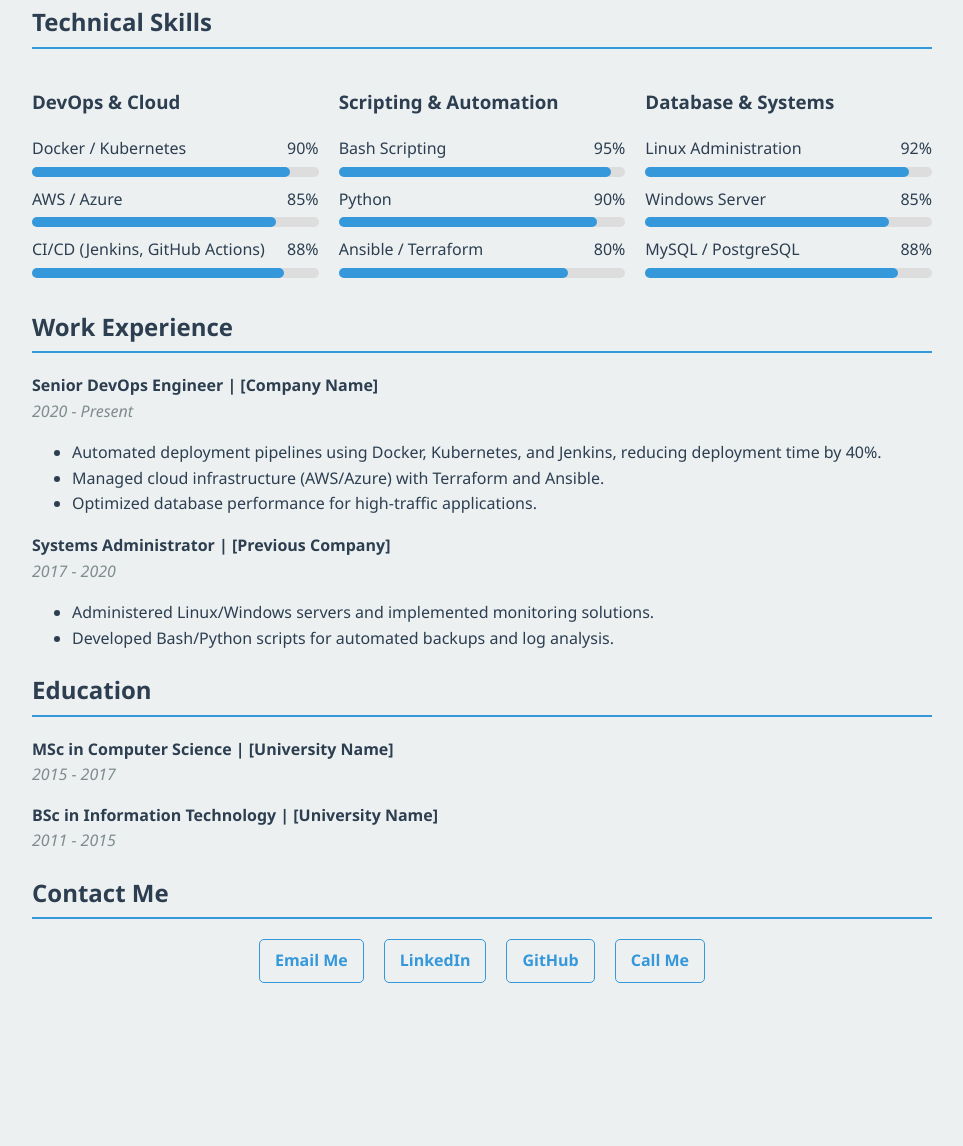
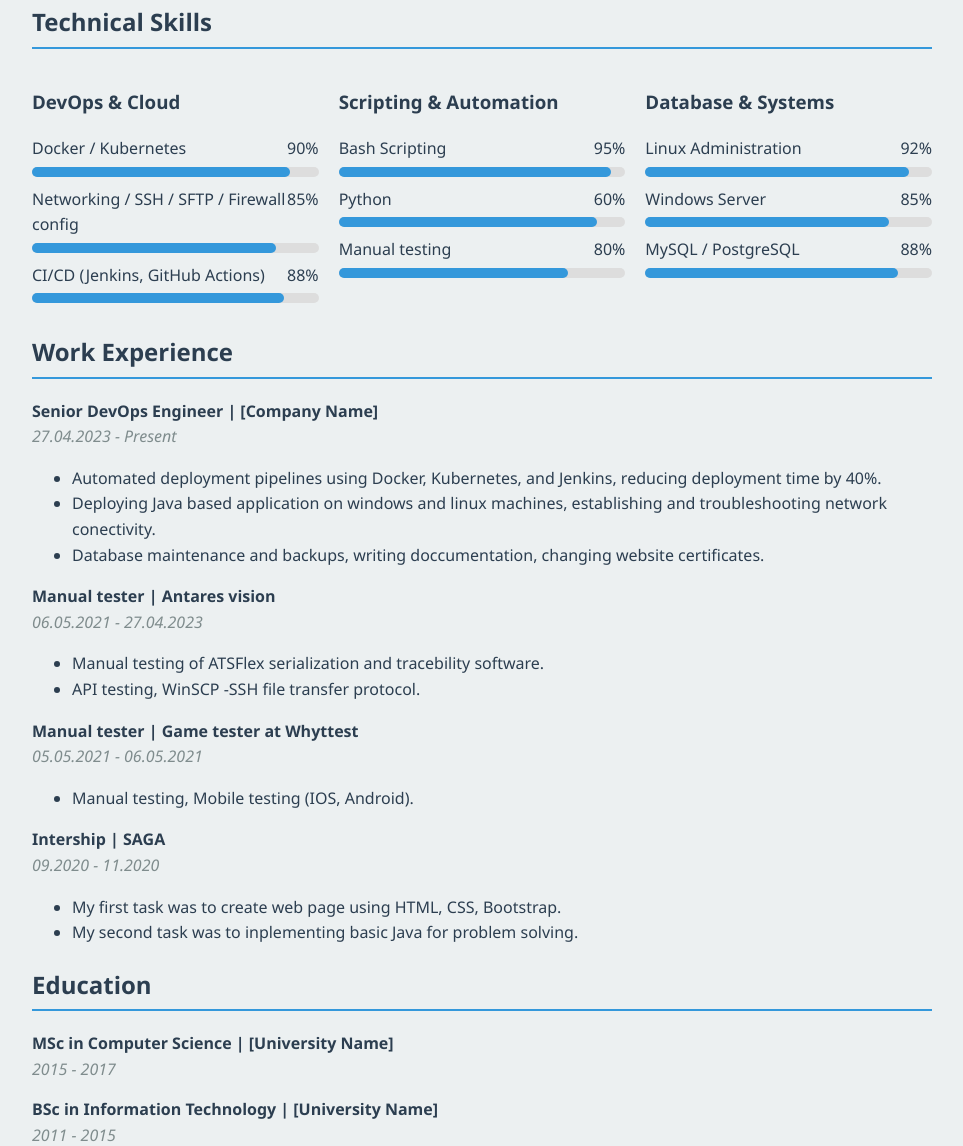
Before and after one commit to MojGithubNalog/MojGithubNalog.github.io, a plain HTML site: page index.html in a window 1280 px wide. Shown: the part 244-1390 px from the top of the page, without its empty margins (158-1121 px from the left). Before the commit the page ends 1247 px from the top, so only its background shows below. Drawn offline with Linux system fonts and the light colour scheme.

Commit message:
Update index.html

```diff
--- a/index.html
+++ b/index.html
@@ -184,7 +184,7 @@
                     </div>
                     <div class="skill">
                         <div class="skill-name">
-                            <span>AWS / Azure</span>
+                            <span>Networking / SSH / SFTP / Firewall config</span>
                             <span>85%</span>
                         </div>
                         <div class="skill-bar">
@@ -216,7 +216,7 @@
                     <div class="skill">
                         <div class="skill-name">
                             <span>Python</span>
-                            <span>90%</span>
+                            <span>60%</span>
                         </div>
                         <div class="skill-bar">
                             <div class="skill-progress" style="width: 90%;"></div>
@@ -224,7 +224,7 @@
                     </div>
                     <div class="skill">
                         <div class="skill-name">
-                            <span>Ansible / Terraform</span>
+                            <span>Manual testing</span>
                             <span>80%</span>
                         </div>
                         <div class="skill-bar">
@@ -271,19 +271,34 @@
             <div class="experience">
                 <div class="job">
                     <div class="job-title">Senior DevOps Engineer | [Company Name]</div>
-                    <div class="date">2020 - Present</div>
+                    <div class="date">27.04.2023 - Present</div>
                     <ul>
                         <li>Automated deployment pipelines using Docker, Kubernetes, and Jenkins, reducing deployment time by 40%.</li>
-                        <li>Managed cloud infrastructure (AWS/Azure) with Terraform and Ansible.</li>
-                        <li>Optimized database performance for high-traffic applications.</li>
+                        <li>Deploying Java based application on windows and linux machines, establishing and troubleshooting network conectivity.</li>
+                        <li>Database maintenance and backups, writing doccumentation, changing website certificates.</li>
                     </ul>
                 </div>
                 <div class="job">
-                    <div class="job-title">Systems Administrator | [Previous Company]</div>
-                    <div class="date">2017 - 2020</div>
+                    <div class="job-title">Manual tester | Antares vision</div>
+                    <div class="date">06.05.2021 - 27.04.2023</div>
                     <ul>
-                        <li>Administered Linux/Windows servers and implemented monitoring solutions.</li>
-                        <li>Developed Bash/Python scripts for automated backups and log analysis.</li>
+                        <li>Manual testing of ATSFlex serialization and tracebility software.</li>
+                        <li>API testing, WinSCP -SSH file transfer protocol.</li>
+                    </ul>
+                </div>
+                <div class="job">
+                    <div class="job-title">Manual tester | Game tester at Whyttest</div>
+                    <div class="date">05.05.2021 - 06.05.2021</div>
+                    <ul>
+                        <li>Manual testing, Mobile testing (IOS, Android).</li>
+                    </ul>
+                </div>
+                <div class="job">
+                    <div class="job-title">Intership | SAGA</div>
+                    <div class="date">09.2020 - 11.2020</div>
+                    <ul>
+                        <li>My first task was to create web page using HTML, CSS, Bootstrap.</li>
+                        <li>My second task was to inplementing basic Java for problem solving.</li>
                     </ul>
                 </div>
             </div>
```
